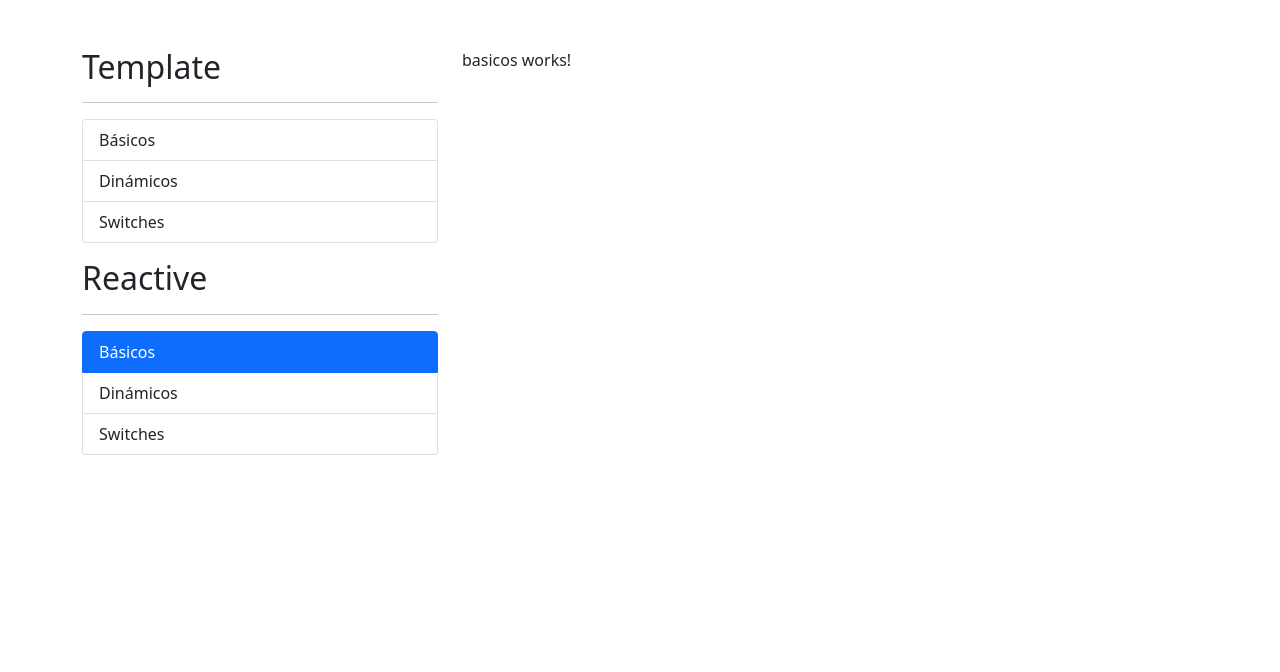
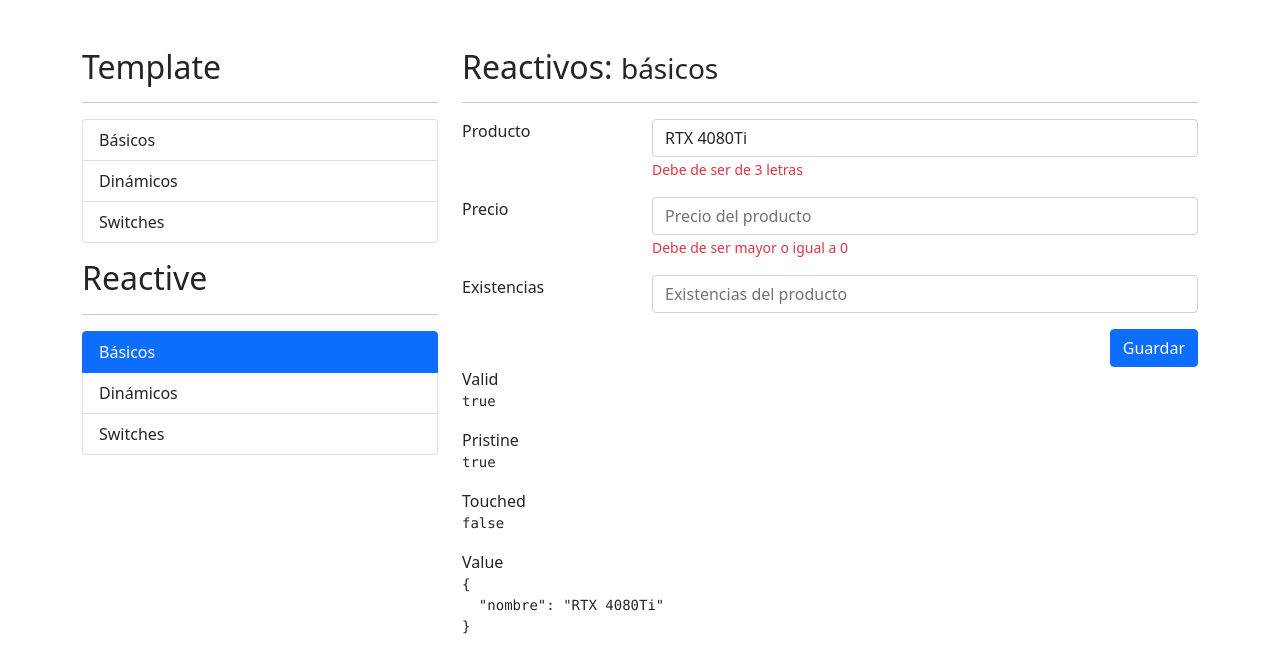
Before and after one commit to DavidPerezOrfila/formulariosApp, an Angular app: page /reactive/basicos in a window 1280 px wide. Shown: the top 672 px of the page. Built offline with nearby package versions, Linux system fonts and the light colour scheme.

Commit message:
reactivos html

```diff
--- a/src/app/reactive/basicos/basicos.component.html
+++ b/src/app/reactive/basicos/basicos.component.html
@@ -1 +1,47 @@
-<p>basicos works!</p>
+<h2>Reactivos: <small>básicos</small></h2>
+<hr>
+<div class="row">
+  <div class="col">
+    <form [formGroup]="miFormulario">
+      <!-- Campo del producto -->
+      <div class="mb-3 row">
+        <label for="" class="col-sm-3 col-from-label">Producto</label>
+        <div class="col-sm-9">
+          <input type="text" class="form-control" formControlName="nombre" placeholder="Nombre del producto">
+          <span class="form-text text-danger">Debe de ser de 3 letras</span>
+        </div>
+      </div>
+      <!-- Campo del Precio -->
+      <div class="mb-3 row">
+        <label for="" class="col-sm-3 col-from-label">Precio</label>
+        <div class="col-sm-9">
+          <input type="number" class="form-control" name="precio" placeholder="Precio del producto" required min=0>
+          <span class="form-text text-danger">Debe de ser mayor o igual a 0</span>
+        </div>
+      </div>
+      <!-- Campo de las Existencias -->
+      <div class="mb-3 row">
+        <label for="" class="col-sm-3 col-from-label">Existencias</label>
+        <div class="col-sm-9"><input type="number" class="form-control" name="existencias"
+            placeholder="Existencias del producto" required></div>
+      </div>
+      <div class="row">
+        <div class="col"><button type="submit" class="btn btn-primary float-end">Guardar</button></div>
+      </div>
+    </form>
+  </div>
+</div>
+
+
+<div class="row">
+  <div class="col">
+    <span>Valid</span>
+    <pre>{{miFormulario.valid}}</pre>
+    <span>Pristine</span>
+    <pre>{{miFormulario.pristine}}</pre>
+    <span>Touched</span>
+    <pre>{{miFormulario.touched}}</pre>
+    <span>Value</span>
+    <pre>{{miFormulario.value |json}}</pre>
+  </div>
+</div>
--- a/src/app/reactive/basicos/basicos.component.ts
+++ b/src/app/reactive/basicos/basicos.component.ts
@@ -1,4 +1,5 @@
-import { Component, OnInit } from '@angular/core';
+import { Component } from '@angular/core';
+import { FormControl, FormGroup } from '@angular/forms';
 
 @Component({
   selector: 'app-basicos',
@@ -6,11 +7,10 @@ import { Component, OnInit } from '@angular/core';
   styles: [
   ]
 })
-export class BasicosComponent implements OnInit {
+export class BasicosComponent {
 
-  constructor() { }
-
-  ngOnInit(): void {
-  }
+  miFormulario: FormGroup = new FormGroup({
+    nombre: new FormControl('RTX 4080Ti')
+  })
 
 }
--- a/src/app/reactive/dinamicos/dinamicos.component.html
+++ b/src/app/reactive/dinamicos/dinamicos.component.html
@@ -1 +1,51 @@
-<p>dinamicos works!</p>
+<h2>Reactivos: <small>Dinámicos</small></h2>
+<hr>
+
+
+<form>
+  <!-- Nombre -->
+  <div class="mb-3 row">
+    <label for="" class="col-sm-3 col-form-label">Nombre</label>
+    <div class="col-sm-9">
+      <input type="text" class="form-control" name="nombre" placeholder="Nombre de la persona" required>
+      <span class="form-text text-danger">Este campo es obligatorio</span>
+    </div>
+  </div>
+
+  <!-- Agregar -->
+  <div class="mb-3 row">
+    <label for="" class="col-sm-3 col-form-label">Agregar</label>
+    <div class="col-sm-9">
+      <div class="input-group">
+        <input type="text" class="form-control" name="nuevoJuego" placeholder="Agregar favorito">
+        <button class="btn btn-outline-primary" type="button">Agregar</button>
+      </div>
+    </div>
+  </div>
+
+  <!-- Favoritos -->
+  <div class="mb-3 row">
+    <label for="" class="col-sm-3 col-form-label">Favoritos</label>
+    <div class="col-sm-9">
+      <div class="input-group mb-1">
+        <input type="text" class="form-control">
+        <button class="btn btn-outline-danger" type="button">Eliminar</button>
+      </div>
+    </div>
+  </div>
+
+  <div class="row">
+    <div class="col-sm-12">
+      <button type="button" class="btn btn-primary float-end">
+        Guardar
+      </button>
+    </div>
+  </div>
+
+  <div class="row">
+    <div class="col">
+      <span>Value</span>
+    </div>
+  </div>
+
+</form>
--- a/src/app/reactive/dinamicos/dinamicos.component.ts
+++ b/src/app/reactive/dinamicos/dinamicos.component.ts
@@ -1,4 +1,4 @@
-import { Component, OnInit } from '@angular/core';
+import { Component, } from '@angular/core';
 
 @Component({
   selector: 'app-dinamicos',
@@ -6,11 +6,8 @@ import { Component, OnInit } from '@angular/core';
   styles: [
   ]
 })
-export class DinamicosComponent implements OnInit {
+export class DinamicosComponent {
 
-  constructor() { }
 
-  ngOnInit(): void {
-  }
 
 }
--- a/src/app/reactive/switches/switches.component.html
+++ b/src/app/reactive/switches/switches.component.html
@@ -1 +1,56 @@
-<p>switches works!</p>
+<h2>Reactivos: <small>Switches</small></h2>
+<hr />
+<form>
+  <!-- Radios -->
+  <div class="row mb-3">
+    <label class="col-sm-3 col-form-label">Género</label>
+    <div class="col-sm-9">
+      <div class="form-check">
+        <input class="form-check-input" type="radio" name="radioGenero" id="radioMasculino" value="M" />
+        <label class="form-check-label" for="radioMasculino"> Masculino </label>
+      </div>
+      <div class="form-check">
+        <input class="form-check-input" type="radio" name="radioGenero" id="radioFemenino" value="F" />
+        <label class="form-check-label" for="radioFemenino"> Femenino </label>
+      </div>
+    </div>
+  </div>
+  <!-- Switches -->
+  <div class="row mb-3">
+    <label class="col-sm-3 col-form-label">Notificaciones</label>
+    <div class="col-sm-9">
+      <div class="form-check form-switch mt-2">
+        <input class="form-check-input" type="checkbox" id="flexSwitchCheckChecked" name="notificaciones" />
+        <label class="form-check-label" for="flexSwitchCheckChecked">Quiero recibir notificaciones</label>
+      </div>
+    </div>
+  </div>
+  <!-- Checkbox -->
+  <div class="row mb-3">
+    <label class="col-sm-3 col-form-label">Términos</label>
+    <div class="col-sm-9">
+      <div class="form-check mt-2">
+        <input class="form-check-input" type="checkbox" id="flexCheckDefault" name="terminos" />
+        <label class="form-check-label" for="flexCheckDefault">
+          Términos y condiciones de uso
+        </label>
+      </div>
+    </div>
+  </div>
+  <!-- Botón submit -->
+  <div class="row">
+    <div class="col">
+      <button class="btn btn-primary float-end">
+        Guardar
+      </button>
+    </div>
+  </div>
+</form>
+<h5>Valor del formulario:</h5>
+<pre></pre>
+<br />
+<h5>Valid:</h5>
+<pre></pre>
+<br />
+<h5>Condiciones</h5>
+<pre></pre>
--- a/src/app/reactive/switches/switches.component.ts
+++ b/src/app/reactive/switches/switches.component.ts
@@ -1,4 +1,4 @@
-import { Component, OnInit } from '@angular/core';
+import { Component, } from '@angular/core';
 
 @Component({
   selector: 'app-switches',
@@ -6,11 +6,8 @@ import { Component, OnInit } from '@angular/core';
   styles: [
   ]
 })
-export class SwitchesComponent implements OnInit {
+export class SwitchesComponent {
 
-  constructor() { }
 
-  ngOnInit(): void {
-  }
 
 }
```
Also changed, not shown: src/app/reactive/reactive.module.ts (+8 -5 lines).
